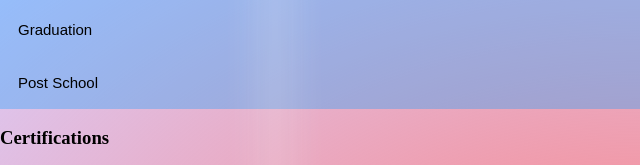
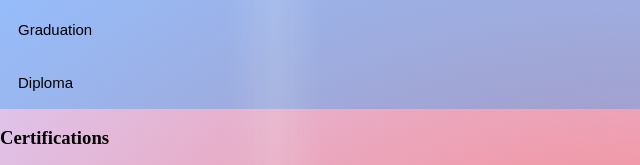
Before and after one commit to hsarvesh/Profile, a plain HTML site: page Index.html in a window 1280 px wide. Shown: the part 850-1015 px from the top of the page, 0-640 px from the left. Drawn offline with Linux system fonts and the light colour scheme.

Commit message:
Updated Post School to Diploma

```diff
--- a/Index.html
+++ b/Index.html
@@ -236,7 +236,7 @@
   <br><br><br>
 </div>
 
-<button class="collapsible">Post School</button>
+<button class="collapsible">Diploma</button>
 <div class="content"><br><br><br>
   <p class="c3" style="margin: 0px; padding-top: 0pt; padding-bottom: 0pt; line-height: 1.15; text-align: justify;"><span class="c0" style="vertical-align: baseline; font-size: 10pt; font-family: Verdana;">Diploma in Advanced Computing &ndash; Centre for Development of Advanced Computing - 2001</span></p>
   <br><br><br>
```
